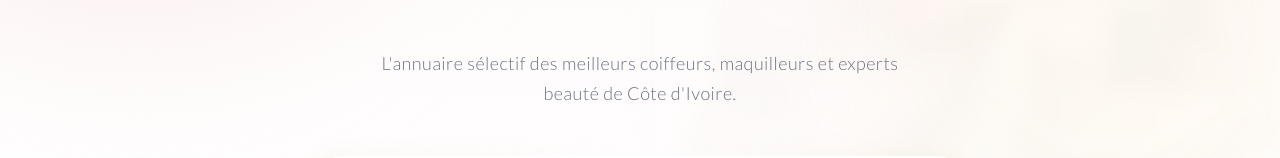
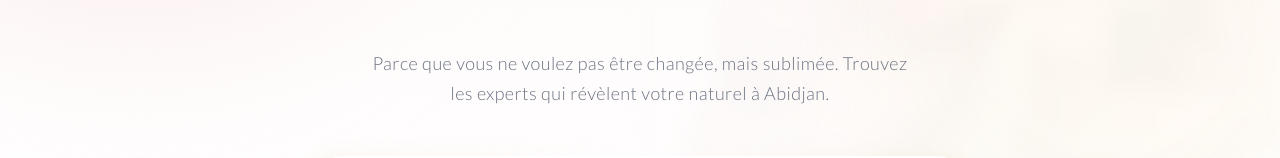
Before and after one commit to yoankdata/Maison-Nubi, a Next.js app: page / in a window 1280 px wide. Shown: the part 471-629 px from the top of the page. Built offline with nearby package versions, Linux system fonts and the light colour scheme; no server answers; the database is empty.

Commit message:
content: Update Hero subtitle to focus on natural beauty sublimation

```diff
--- a/src/app/(public)/page.tsx
+++ b/src/app/(public)/page.tsx
@@ -172,8 +172,7 @@ export default function HomePage() {
 
           {/* Sous-titre Minimaliste */}
           <p className="mx-auto mb-12 max-w-xl text-base sm:text-lg text-muted-foreground font-light leading-relaxed tracking-wide px-4">
-            L'annuaire sélectif des meilleurs coiffeurs, maquilleurs et
-            experts beauté de Côte d'Ivoire.
+            Parce que vous ne voulez pas être changée, mais sublimée. Trouvez les experts qui révèlent votre naturel à Abidjan.
           </p>
 
           {/* Barre de Recherche "Floating Pill" */}
```
